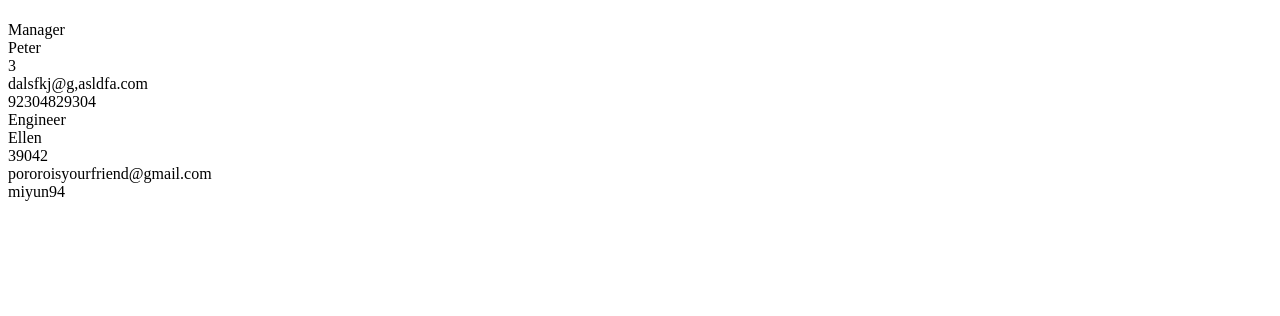
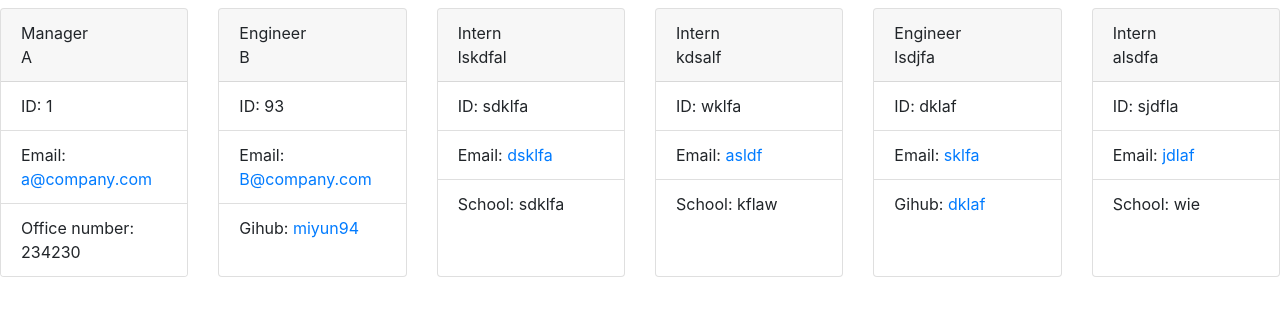
Before and after one commit to miyun94/team-profile-generator, a website: page profiles.html in a window 1280 px wide. Drawn offline with nearby package versions, Linux system fonts and the light colour scheme.

Commit message:
html and readme

```diff
--- a/Index.js
+++ b/Index.js
@@ -132,23 +132,22 @@
       <meta charset="UTF-8">
       <meta name="viewport" content="width=device-width, initial-scale=1.0">
       <meta http-equiv="X-UA-Compatible" content="ie=edge">
+      <link rel="stylesheet" href="https://stackpath.bootstrapcdn.com/bootstrap/4.5.2/css/bootstrap.min.css" integrity="sha384-JcKb8q3iqJ61gNV9KGb8thSsNjpSL0n8PARn9HuZOnIxN0hoP+VmmDGMN5t9UJ0Z" crossorigin="anonymous">
       <title>Team Portfolio</title>
     </head>
 
     <body>
       <h1></h1>
       <main>
-      <div class="card" style="width: 18rem;">
-     <div class="card-header">
-
-    </div>`
+      <div class = "card-deck">
+    `
     for(i = 0; i < allEmployees.length; i++){
         HTML += allEmployees[i].card
     }
-    HTML += `</div>
-      </main>
+    HTML += `
+    </div>
+    </main>
     </body>
-
     </html>
     `;
     return HTML
--- a/profiles.html
+++ b/profiles.html
@@ -5,25 +5,58 @@
       <meta charset="UTF-8">
       <meta name="viewport" content="width=device-width, initial-scale=1.0">
       <meta http-equiv="X-UA-Compatible" content="ie=edge">
+      <link rel="stylesheet" href="https://stackpath.bootstrapcdn.com/bootstrap/4.5.2/css/bootstrap.min.css" integrity="sha384-JcKb8q3iqJ61gNV9KGb8thSsNjpSL0n8PARn9HuZOnIxN0hoP+VmmDGMN5t9UJ0Z" crossorigin="anonymous">
       <title>Team Portfolio</title>
     </head>
 
     <body>
       <h1></h1>
       <main>
-      <div class="card" style="width: 18rem;">
-     <div class="card-header">
-
-    </div><div>
+      <div class = "card-deck">
+    <div class = "card" style="width: 18rem;">
+        <div class = "card-header">
             <div>Manager</div>
-            <div>Peter</div>
-            <div>3</div>
-            <div>dalsfkj@g,asldfa.com</div><div>92304829304</div></div><div>
+            <div>A</div>
+        </div>
+        <ul class="list-group list-group-flush">
+            <li class="list-group-item">ID: 1</li>
+            <li class="list-group-item">Email: <a href="mailto:a@company.com">a@company.com</a></li><li class="list-group-item">Office number: 234230</li></ul></div><div class = "card" style="width: 18rem;">
+        <div class = "card-header">
             <div>Engineer</div>
-            <div>Ellen</div>
-            <div>39042</div>
-            <div>pororoisyourfriend@gmail.com</div><div>miyun94</div></div></div>
-      </main>
+            <div>B</div>
+        </div>
+        <ul class="list-group list-group-flush">
+            <li class="list-group-item">ID: 93</li>
+            <li class="list-group-item">Email: <a href="mailto:B@company.com">B@company.com</a></li><li class="list-group-item">Gihub: <a href="https://github.com/miyun94" target="_blank">miyun94</a></li></ul></div><div class = "card" style="width: 18rem;">
+        <div class = "card-header">
+            <div>Intern</div>
+            <div>lskdfal</div>
+        </div>
+        <ul class="list-group list-group-flush">
+            <li class="list-group-item">ID: sdklfa</li>
+            <li class="list-group-item">Email: <a href="mailto:dsklfa">dsklfa</a></li><li class="list-group-item">School: sdklfa</li></ul></div><div class = "card" style="width: 18rem;">
+        <div class = "card-header">
+            <div>Intern</div>
+            <div>kdsalf</div>
+        </div>
+        <ul class="list-group list-group-flush">
+            <li class="list-group-item">ID: wklfa</li>
+            <li class="list-group-item">Email: <a href="mailto:asldf">asldf</a></li><li class="list-group-item">School: kflaw</li></ul></div><div class = "card" style="width: 18rem;">
+        <div class = "card-header">
+            <div>Engineer</div>
+            <div>lsdjfa</div>
+        </div>
+        <ul class="list-group list-group-flush">
+            <li class="list-group-item">ID: dklaf</li>
+            <li class="list-group-item">Email: <a href="mailto:sklfa">sklfa</a></li><li class="list-group-item">Gihub: <a href="https://github.com/dklaf" target="_blank">dklaf</a></li></ul></div><div class = "card" style="width: 18rem;">
+        <div class = "card-header">
+            <div>Intern</div>
+            <div>alsdfa</div>
+        </div>
+        <ul class="list-group list-group-flush">
+            <li class="list-group-item">ID: sjdfla</li>
+            <li class="list-group-item">Email: <a href="mailto:jdlaf">jdlaf</a></li><li class="list-group-item">School: wie</li></ul></div>
+    </div>
+    </main>
     </body>
-
     </html>
```
Also changed, not shown: lib/Employee.js (+26 -7 lines), README.md, dist/generateHTML.js, dist/stylesheet.css (added).
